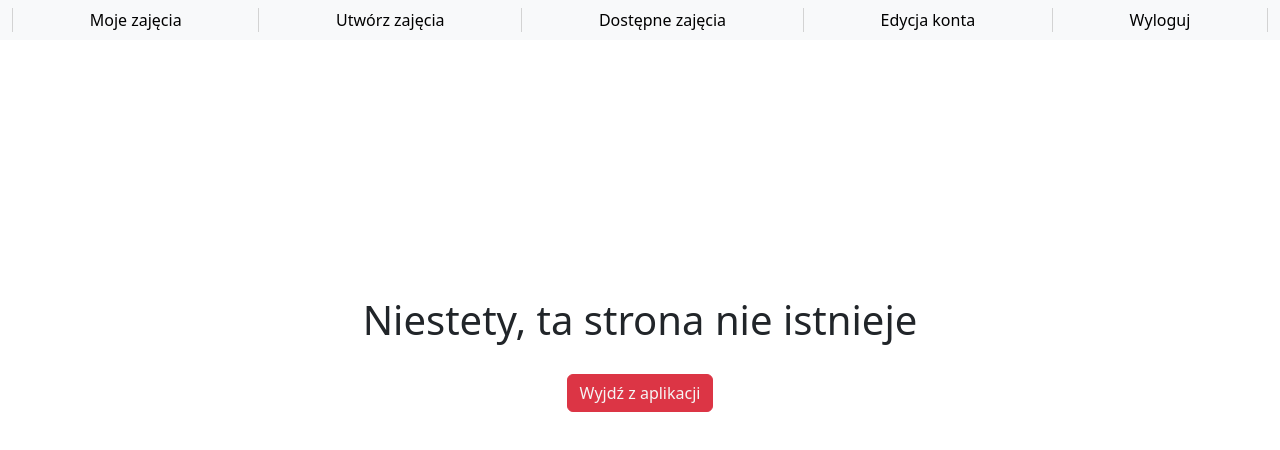
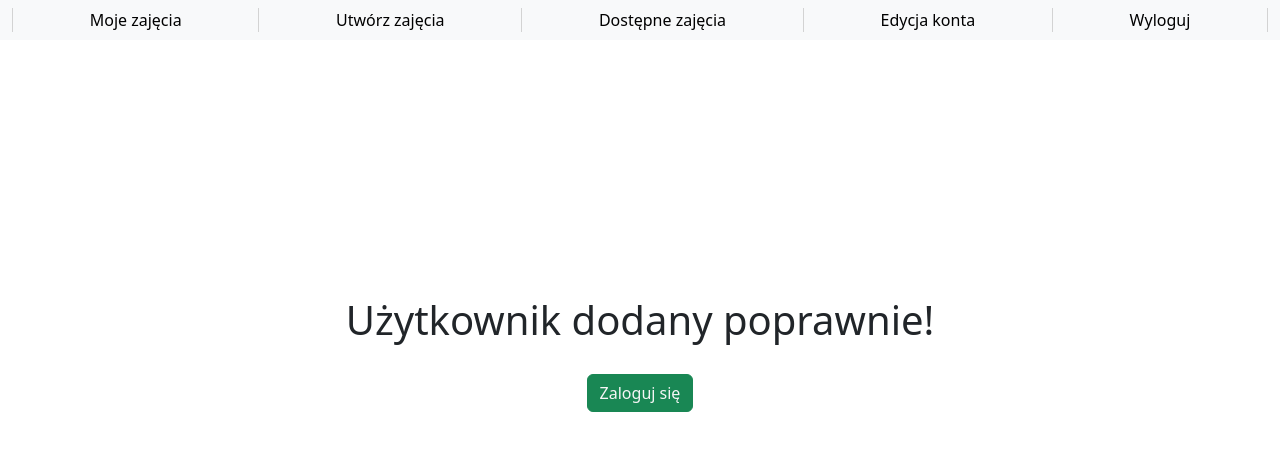
Before and after one commit to adonisUek/ReplaceR, a Vue app in the folder Client/: page /added in a window 1280 px wide. Shown: the top 450 px of the page. Built offline with nearby package versions, Linux system fonts and the light colour scheme.

Commit message:
UserAddedFixed

```diff
--- a/Client/src/router.js
+++ b/Client/src/router.js
@@ -40,6 +40,11 @@ export default createRouter({
             component: () => import('./views/MyActivitiesView.vue')
         },
         {
+            path: '/added',
+            name: 'UserAdded',
+            component: () => import('./views/UserAdded.vue')
+        },
+        {
             path: "/:pathMatch(.*)*",
             name: 'NotFound',
             component:() => import('./views/NotFound.vue')
--- a/Client/src/views/CreateUserView.vue
+++ b/Client/src/views/CreateUserView.vue
@@ -4,6 +4,7 @@ import common from '../common.js'
 import TextboxComponent from '../components/TextboxComponent.vue';
 import { CreateUser } from '../api';
 import axios from 'axios';
+import { useRouter } from 'vue-router';
 let user = ref(null);
 user.value = {
   login: '',
@@ -15,7 +16,7 @@ user.value = {
   address: '',
   isEmailNotificationsAllowed: false
 };
-import { useRouter } from 'vue-router';
+let title = ref('Utwórz użytkownika');
 common.menuVisible = true;
 const router = useRouter();
 const disabled = ref(true);
@@ -30,21 +31,25 @@ function checkDisabled() {
 
 const Accept = async () => {
   try {
-    const createUser = CreateUser(user.login, user.password, user.firstName, user.lastName, user.mailAddress, user.phoneNumber, user.address, user.isEmailNotificationsAllowed);
+    const createUser = CreateUser(user.value.login, user.value.password, user.value.firstName, user.value.lastName, user.value.mailAddress, user.value.phoneNumber, user.value.address, user.value.isEmailNotificationsAllowed);
     const response = await axios.post(createUser.path, createUser.params);
     console.log(response);
-    //router.push({ name: 'LogIn' });
+    router.push({ name: 'UserAdded' });
   } catch (error) {
+    title.value = "Wystąpił błąd podczas tworzenia użytkownika: " + error.response.data
     console.error(error);
   }
 };
+
+
+
 </script>
 
 
 <template>
   <p>{{ user }}</p>
   <div class="main">
-    <h1>Utwórz użytkownika</h1>
+    <h1>{{ title }}</h1>
     <div class="tb">
       <TextboxComponent label="Login" :started-value=user.login :tooltip="user.login === '' ? 'Zbyt krótki login' : ''"
         :is-password=false @text-changed="e => { user.login = e; checkDisabled() }"></TextboxComponent>
--- /dev/null
+++ b/Client/src/views/UserAdded.vue
@@ -0,0 +1,32 @@
+<script setup>
+import common from '../common.js'
+common.menuVisible = true;
+</script>
+
+<template>
+  <div id="c1" class="justify-content-center align-items-center vh-100">
+      <h1>Użytkownik dodany poprawnie!</h1>
+      <button :class=common.buttonType.Accept><router-link :to="{ name: 'LogIn' }">Zaloguj się</router-link></button>
+  </div>
+</template>
+
+<style scoped>
+#c1 {
+  text-align: center;
+  padding: 20%;
+}
+
+button {
+  margin: 0 auto;
+  margin-top: 30px;
+  display: block;
+}
+
+a {
+  text-decoration: none;
+  color: whitesmoke;
+}
+
+a:hover {
+  color: white;
+}</style>
```
Also changed, not shown: 1 other file (tests, documents, lock files or other folders).
